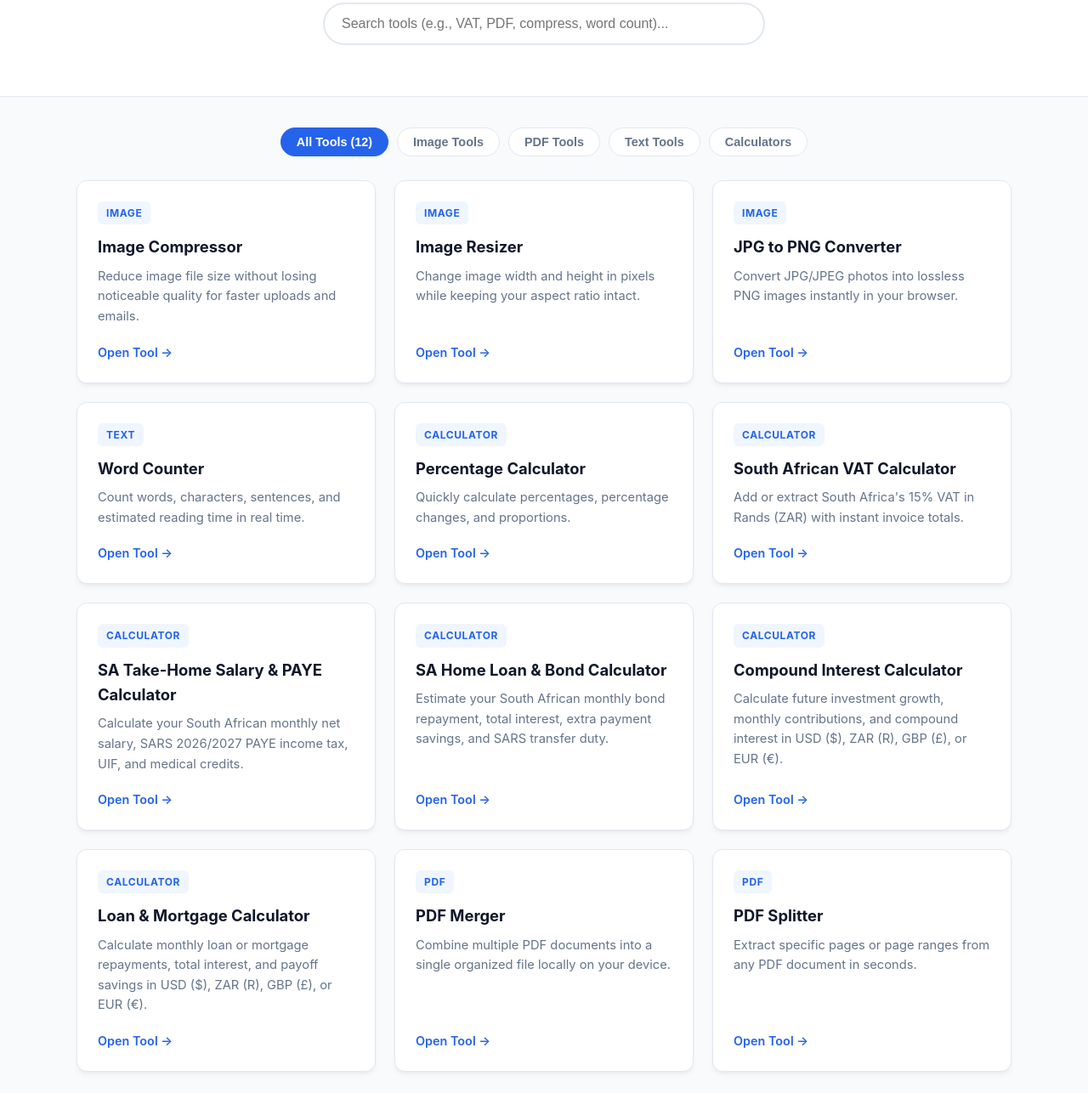
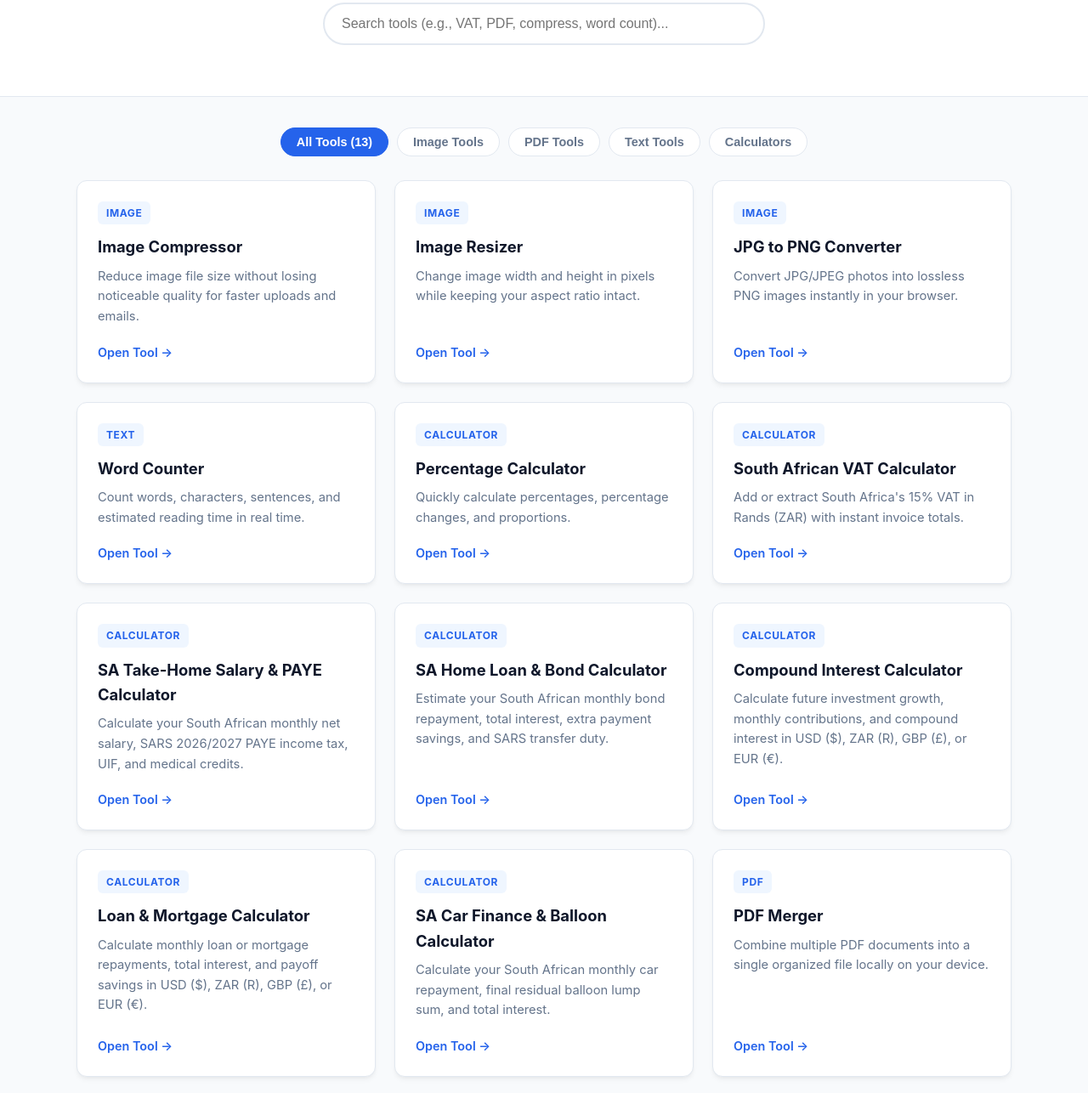
Before and after one commit to gosiamepatleswane-sys/Logisoph-tools, a plain HTML site: page index.html in a window 1280 px wide. Shown: the part 288-1574 px from the top of the page at 85% size. Drawn offline with Linux system fonts and the light colour scheme.

Commit message:
Update index.html

```diff
--- a/index.html
+++ b/index.html
@@ -49,7 +49,7 @@
 
   <main class="container">
     <div class="categories" id="categoryFilters">
-      <button class="cat-btn active" data-category="all">All Tools (12)</button>
+      <button class="cat-btn active" data-category="all">All Tools (13)</button>
       <button class="cat-btn" data-category="image">Image Tools</button>
       <button class="cat-btn" data-category="pdf">PDF Tools</button>
       <button class="cat-btn" data-category="text">Text Tools</button>
@@ -142,6 +142,14 @@
         </div>
         <span class="tool-link">Open Tool →</span>
       </a>
+      <a href="sa-car-calculator.html" class="tool-card" data-category="calculator" data-keywords="south africa car finance balloon payment residual calculator vehicle instalment zar">
+        <div>
+          <span class="tool-tag">Calculator</span>
+          <h3>SA Car Finance & Balloon Calculator</h3>
+          <p>Calculate your South African monthly car repayment, final residual balloon lump sum, and total interest.</p>
+        </div>
+        <span class="tool-link">Open Tool →</span>
+      </a>
 
 
 
```
